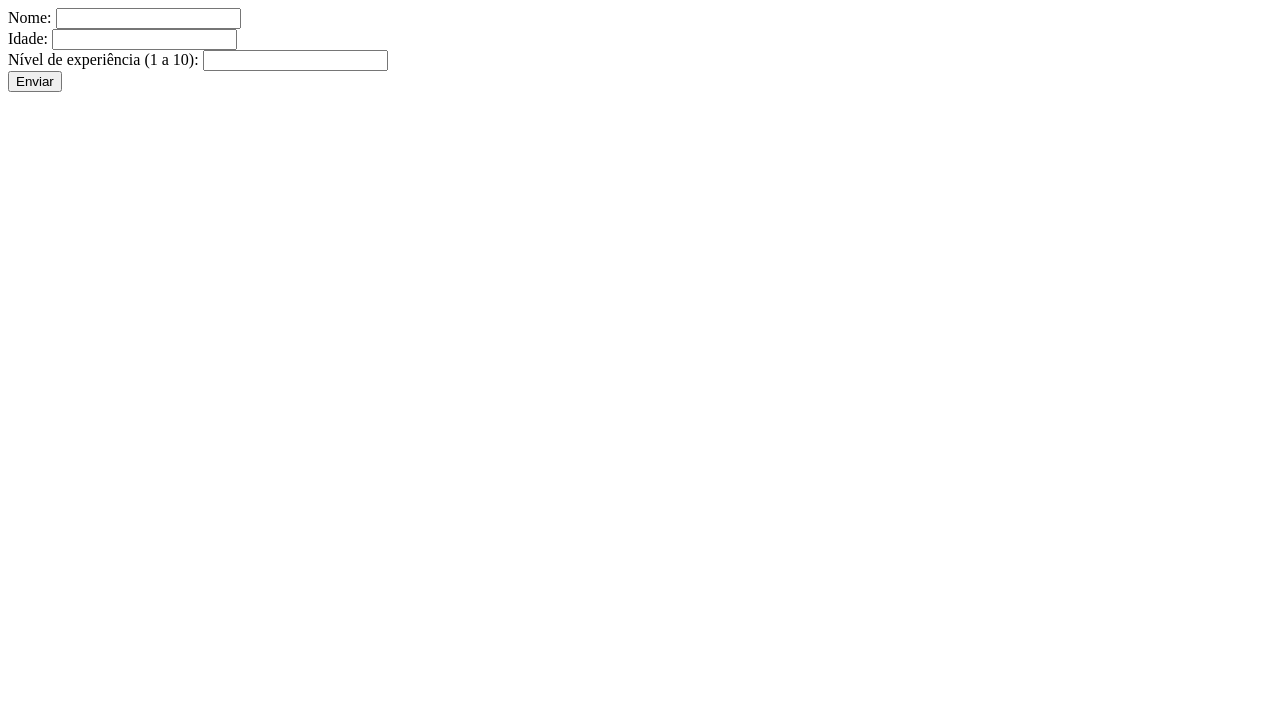
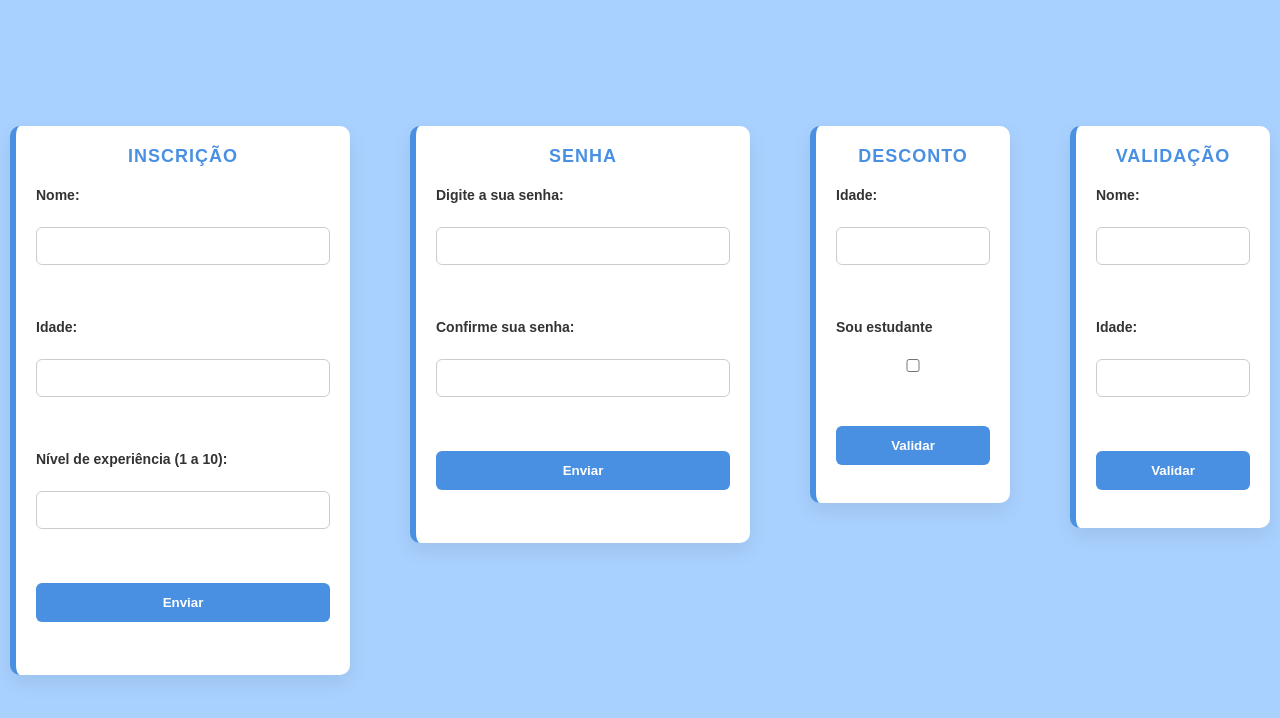
Before and after one commit to jose-luizz/Aula02, a plain HTML site: page paginas/index.html in a window 1280 px wide. Drawn offline with Linux system fonts and the light colour scheme.

Commit message:
segundoCommit

```diff
--- /dev/null
+++ b/estilo/style.css
@@ -0,0 +1,151 @@
+.container {
+    display: flex;
+    gap: 60px;
+    align-items: baseline;
+
+}
+
+* {
+    margin: 0;
+    padding: 0;
+    box-sizing: border-box;
+    font-family: Arial, Helvetica, sans-serif;
+}
+
+body {
+    height: 100vh;
+    display: flex;
+    justify-content: center;
+    align-items: center;
+    background-color: #a9d1ff;
+
+}
+
+.inscricao {
+    background: white;
+    padding: 20px;
+    width: 340px;
+    border-radius: 10px;
+    box-shadow: 0 8px 20px rgba(0,0,0,0.08);
+    border-left: 6px solid #4a90e2;
+}
+
+#form-inscricao {
+    display: flex;
+    flex-direction: column;
+    gap: 18px;
+}
+
+#form-inscricao div {
+    display: flex;
+    flex-direction: column;
+}
+
+label {
+    margin-bottom: 6px;
+    font-weight: 600;
+    font-size: 14px;
+    color: #333;
+}
+
+input {
+    padding: 10px;
+    border-radius: 6px;
+    border: 1px solid #ccc;
+    font-size: 14px;
+    transition: 0.2s;
+}
+
+input:focus {
+    border-color: #4a90e2;
+    box-shadow: 0 0 5px rgba(74,144,226,0.3);
+    outline: none;
+    transform: scale(1.05);
+}
+
+button {
+    padding: 12px;
+    border: none;
+    border-radius: 6px;
+    background-color: #4a90e2;
+    color: white;
+    font-weight: bold;
+    cursor: pointer;
+    transition: 0.2s;
+}
+
+button:hover {
+    background-color: #357abd;
+    transform: translateY(-4px);
+    box-shadow: 0 8px 20px rgba(0,0,0,0.2);
+}
+
+#mensagem {
+    margin-top: 15px;
+    text-align: center;
+    font-weight: bold;
+}
+
+#mensagemSenha {
+    margin-top: 15px;
+    text-align: center;
+    font-weight: bold;
+}
+
+.senha {
+    background: white;
+    padding: 20px;
+    width: 340px;
+    border-radius: 10px;
+    box-shadow: 0 8px 20px rgba(0,0,0,0.08);
+    border-left: 6px solid #4a90e2;
+}
+
+#desafio1 {
+    display: flex;
+    flex-direction: column;
+    gap: 18px;
+}
+
+#desafio2 {
+    display: flex;
+    flex-direction: column;
+    gap: 18px;
+
+}
+
+.desconto {
+    background: white;
+    padding: 20px;
+    width: 200px;
+    border-radius: 10px;
+    box-shadow: 0 8px 20px rgba(0,0,0,0.08);
+    border-left: 6px solid #4a90e2;
+}
+
+#desafio3 {
+    display: flex;
+    flex-direction: column;
+    gap: 18px;
+
+}
+
+.bouncer {
+    background: white;
+    padding: 20px;
+    width: 200px;
+    border-radius: 10px;
+    box-shadow: 0 8px 20px rgba(0,0,0,0.08);
+    border-left: 6px solid #4a90e2;
+}
+
+.inscricao h2,
+.senha h2,
+.desconto h2,
+.bouncer h2 {
+    margin-bottom: 20px;
+    font-size: 18px;
+    text-align: center;
+    color: #4a90e2;
+    letter-spacing: 1px;
+}
--- a/paginas/index.html
+++ b/paginas/index.html
@@ -3,22 +3,93 @@
 <head>
     <meta charset="UTF-8">
     <meta name="viewport" content="width=device-width, initial-scale=1.0">
+    <link rel="stylesheet" href="../estilo/style.css">
     <title>Formulários inteligentes</title>
 </head>
 <body>
+
+<div class="container">
+
+    <div class="inscricao">
+        <h2>INSCRIÇÃO</h2>
         <form id="form-inscricao">
+
+
             <label>Nome:</label>
             <input type="text" id="nome">
             <br>
+
             <label>Idade:</label>
             <input type="number" id="idade">
             <br>
+
             <label>Nível de experiência (1 a 10):</label>
             <input type="number" id="nivel">
             <br>
+
         <button type="button" onclick="validar()">Enviar</button>
+
+        <p id="mensagem"></p>
     </form>
-    <p id="mensagem"></p>
+    </div>
+
+    <div class="senha">
+        <h2>SENHA</h2>
+        <form id="desafio1">
+
+            <label>Digite a sua senha:</label>
+                <input type="password" id="senha1">
+                <br>
+
+                <label>Confirme sua senha:</label>
+                <input type="password" id="senha2">
+                <br>
+
+            <button type="button" onclick="validarSenha()">Enviar</button>
+
+        <p id="mensagemSenha"></p>
+    </form>
+    </div>
+
+    <div class="desconto">
+        <h2>DESCONTO</h2>
+        <form id="desafio2">
+
+            <label>Idade:</label>
+            <input type="number" id="idade2">
+            <br>
+
+            <label>Sou estudante</label>
+            <input type="checkbox" id="estudante">
+            <br>
+
+            <button type="button" onclick="validarDesconto()">Validar</button>
+
+            <p id="mensagemDesconto"></p>
+    </form>
+    </div>
+
+    <div class="bouncer">
+        <h2>VALIDAÇÃO</h2>
+        <form id="desafio3">
+
+            <label>Nome:</label>
+            <input type="text" id="nomeVazio">
+            <br>
+
+            <label>Idade:</label>
+            <input type="number" id="idadeNegativa">
+            <br>
+
+            <button type="button" onclick="validarPreenchimento()">Validar</button>
+
+        <p id="mensagemVazio"></p>
+    </form>
+    </div>
+
+
+
+</div> <!-- DIV DO CONTAINER -->
 <script src="../scripts/scripts.js"></script>
 </body>
 
--- a/scripts/scripts.js
+++ b/scripts/scripts.js
@@ -1,23 +1,85 @@
 function validar() {
 
+    const nome = document.getElementById("nome").value;
     const idade = document.getElementById("idade").value;
     const nivel = document.getElementById("nivel").value;
     const mensagem = document.getElementById("mensagem");
 
+
 // operador relacional e lógico
 if (idade >= 16 && nivel > 5) {
 
-    mensagem.innerText = "Inscrição aceita: Categoria Pro!";
+    mensagem.innerText = "Você está na categoria Pro!";
     mensagem.style.color = "green";
 
-} else if (idade >= 16 && nivel <= 5) {
+    } else if (idade >= 16 && nivel <= 5) {
 
-    mensagem.innerText = "Inscrição aceita: Categoria Iniciante!";
+    mensagem.innerText = "Você está na categoria Iniciante!";
     mensagem.style.color = "blue";
 
-} else {
+    } else {
     mensagem.innerText = "Inscrição Negada. Idade mínima: 16 anos";
     mensagem.style.color = "red";
+
     }
 
 }
+
+function validarSenha() {
+
+    const senha1 = document.getElementById("senha1").value;
+    const senha2 = document.getElementById("senha2").value;
+    const mensagemSenha = document.getElementById("mensagemSenha");
+
+    // validação de senha
+if (senha1.length < 8) {
+
+    mensagemSenha.innerText = "A senha precisa ter no mínimo 8 caracteres.";
+    mensagemSenha.style.color = "red";
+
+} else if (senha1 !== senha2) {
+
+    mensagemSenha.innerText = "As senhas não coincidem.";
+    mensagemSenha.style.color = "red";
+
+} else {
+
+    mensagemSenha.innerText = "Senha válida, cadastro concluído com sucesso!";
+    mensagemSenha.style.color = "green";
+
+    }
+
+}
+
+function validarDesconto() {
+    const idade = document.getElementById("idade2").value;
+    const estudante = document.getElementById("estudante");
+    const mensagemDesconto = document.getElementById("mensagemDesconto");
+
+    if (idade >= 60 || estudante.checked) {
+        mensagemDesconto.innerText = "Você ganhou o desconto!";
+        mensagemDesconto.style.color = "green";
+    } else {
+        mensagemDesconto.innerText = "Você não ganhou o desconto.";
+        mensagemDesconto.style.color = "red";
+    }
+
+
+
+}
+
+function validarPreenchimento() {
+
+    const nome = document.getElementById("nomeVazio").value;
+    const idade = document.getElementById("idadeNegativa").value;
+    const mensagemVazio = document.getElementById("mensagemVazio");
+    const idadeInput = document.getElementById("idadeNegativa").value;
+
+     if (nome === "" || idadeInput === "" || idade < 0) {
+        mensagemVazio.innerText = "Erro: Preencha corretamente todos os campos.";
+        mensagemVazio.style.color = "red";
+    } else {
+        mensagemVazio.innerText = "Cadastro válido!";
+        mensagemVazio.style.color = "green";
+    }
+}
```
Lines whose indentation alone changed are shown as unchanged.
